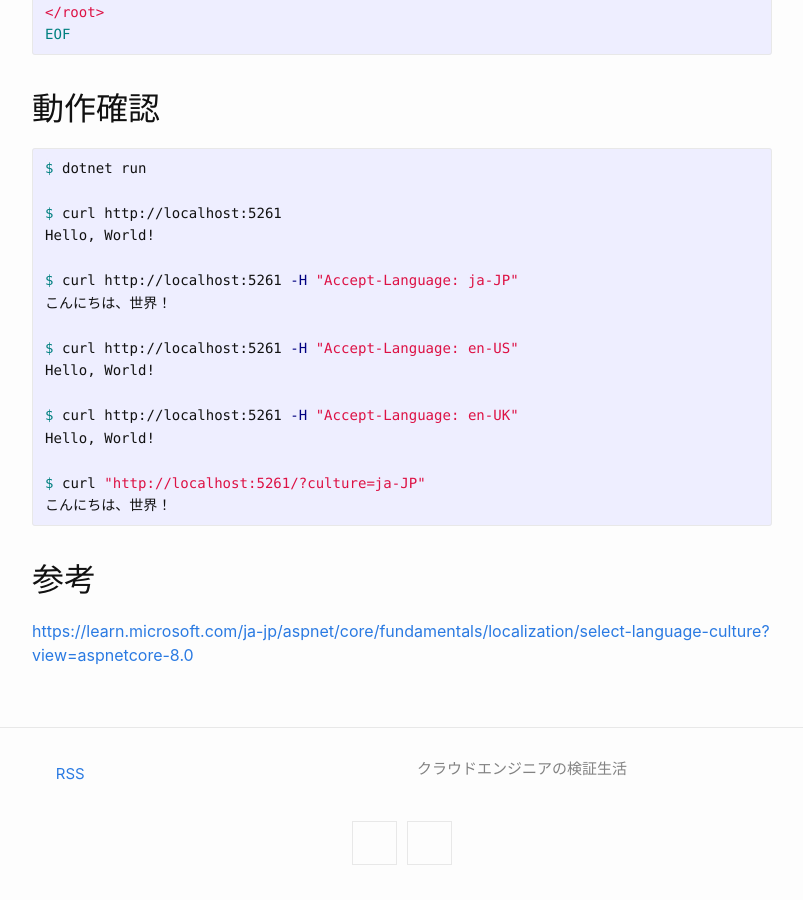
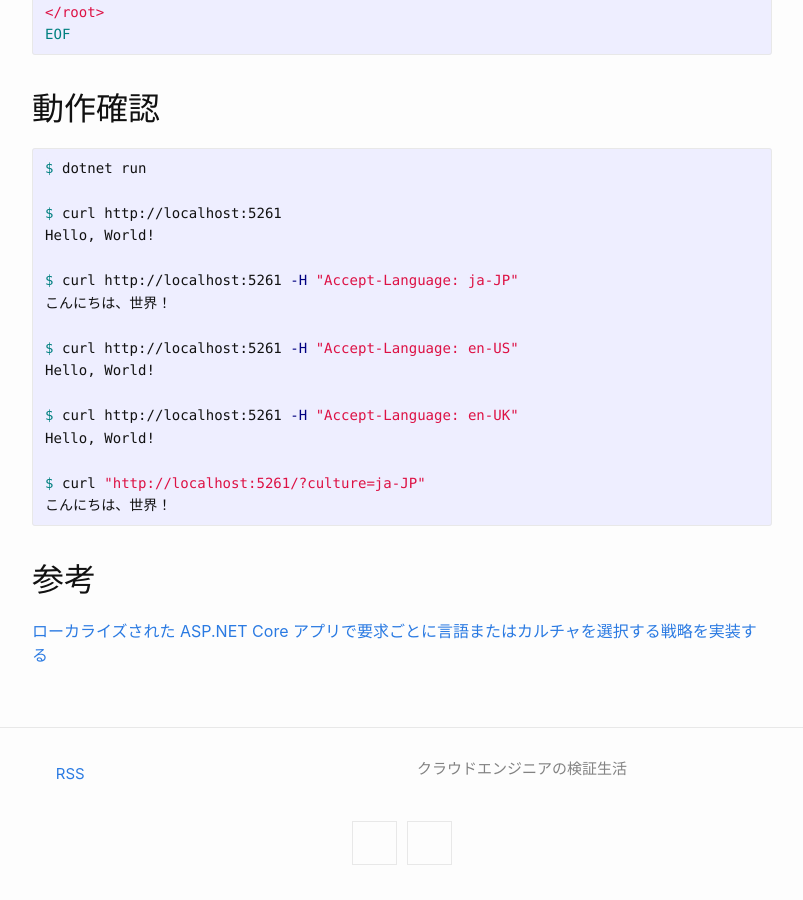
Before and after one commit to mnrst/mnrst.github.io, a Jekyll site: the page built from _posts/2024-12-28-dotnet-localization.md, in a window 1280 px wide and 900 px high, scrolled down 2201 px. Shown: the whole window, without its empty margins (238-1041 px from the left). Built offline with Jekyll 4.4.1, drawn with Linux system fonts in a browser that asks for light colours.

Commit message:
update _posts/2024-12-28-dotnet-localization.md

```diff
--- a/_posts/2024-12-28-dotnet-localization.md
+++ b/_posts/2024-12-28-dotnet-localization.md
@@ -117,4 +117,4 @@ $ curl "http://localhost:5261/?culture=ja-JP"
 
 ## 参考
 
-[https://learn.microsoft.com/ja-jp/aspnet/core/fundamentals/localization/select-language-culture?view=aspnetcore-8.0](https://learn.microsoft.com/ja-jp/aspnet/core/fundamentals/localization/select-language-culture?view=aspnetcore-8.0)
+[ローカライズされた ASP.NET Core アプリで要求ごとに言語またはカルチャを選択する戦略を実装する](https://learn.microsoft.com/ja-jp/aspnet/core/fundamentals/localization/select-language-culture?view=aspnetcore-8.0)
```
